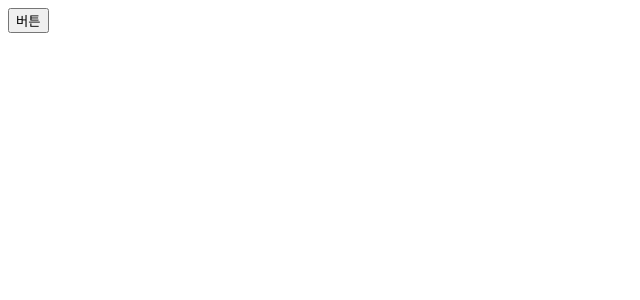
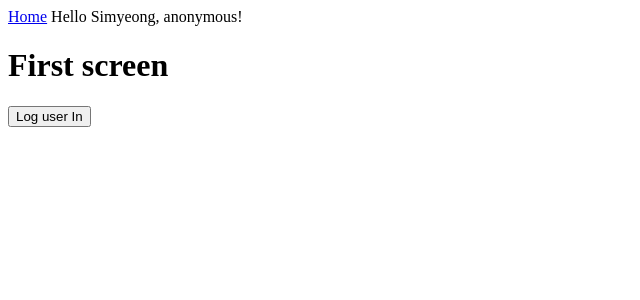
Before and after one commit to simyeongryu/nc-react-hooks, a React (Create React App) app: page / in a window 1280 px wide. Shown: the top 300 px of the page, without its empty margins (0-640 px from the left). Built offline with nearby package versions, Linux system fonts and the light colour scheme.

Commit message:
useContext

```diff
--- a/package.json
+++ b/package.json
@@ -6,6 +6,7 @@
     "@testing-library/jest-dom": "^4.2.4",
     "@testing-library/react": "^9.3.2",
     "@testing-library/user-event": "^7.1.2",
+    "axios": "^0.19.2",
     "react": "^16.13.1",
     "react-dom": "^16.13.1",
     "react-scripts": "3.4.1"
--- a/src/App.js
+++ b/src/App.js
@@ -1,30 +1,15 @@
-import React, { useEffect, useState, useRef } from "react";
+import React from "react";
+import Screen from "./Screen";
+import UserContextProvider from "./context";
 
-const useNotification = (title, options) => {
-  const fireNoti = () => {
-    if (Notification.permission !== "granted") {
-      Notification.requestPermission().then(permission => {
-        if (permission === "granted") {
-          new Notification(title, options);
-        } else {
-          return;
-        }
-      });
-    } else {
-      new Notification(title, options);
-    }
-  };
-
-  return fireNoti;
-};
-
-const App = () => {
-  const triggerNoti = useNotification("밥 먹을까?", { body: "한식한식" });
+function App() {
   return (
-    <div>
-      <button onClick={triggerNoti}>버튼</button>
-    </div>
+    // App내부에 있는 모든 것들을 ContextProvider 내부에 둔다
+    // Screen 이 ContextProvider의 children이 된다.
+    <UserContextProvider>
+      <Screen />
+    </UserContextProvider>
   );
-};
+}
 
 export default App;
--- /dev/null
+++ b/src/Header.js
@@ -0,0 +1,16 @@
+import React, { useContext } from "react";
+import { UserContext } from "./context";
+
+function Header() {
+  const context = useContext(UserContext);
+  const {
+    user: { name, loggedIn }
+  } = context;
+  return (
+    <header>
+      <a href="#">Home</a> Hello {name}, {loggedIn ? "Logged in" : "anonymous"}!
+    </header>
+  );
+}
+
+export default Header;
--- /dev/null
+++ b/src/Screen.js
@@ -0,0 +1,16 @@
+import React, { useContext } from "react";
+import Header from "./Header";
+import { UserContext } from "./context";
+
+function Screen() {
+  const { logUserIn } = useContext(UserContext);
+  return (
+    <div>
+      <Header />
+      <h1>First screen</h1>
+      <button onClick={logUserIn}> Log user In</button>
+    </div>
+  );
+}
+
+export default Screen;
--- /dev/null
+++ b/src/context.js
@@ -0,0 +1,22 @@
+import React, { useState } from "react";
+
+// App의 데이터 저장소
+export const UserContext = React.createContext();
+
+// Provider 내 모든 children은 value에 대한 접근 권한이 생겼다.
+const UserContextProvider = ({ children }) => {
+  const [user, setUser] = useState({
+    name: "Simyeong",
+    loggedIn: false
+  });
+
+  const logUserIn = () => setUser({ ...user, loggedIn: true });
+
+  return (
+    <UserContext.Provider value={{ user, logUserIn }}>
+      {children}
+    </UserContext.Provider>
+  );
+};
+
+export default UserContextProvider;
```
Also changed, not shown: 2 other files (tests, documents, lock files or other folders).
